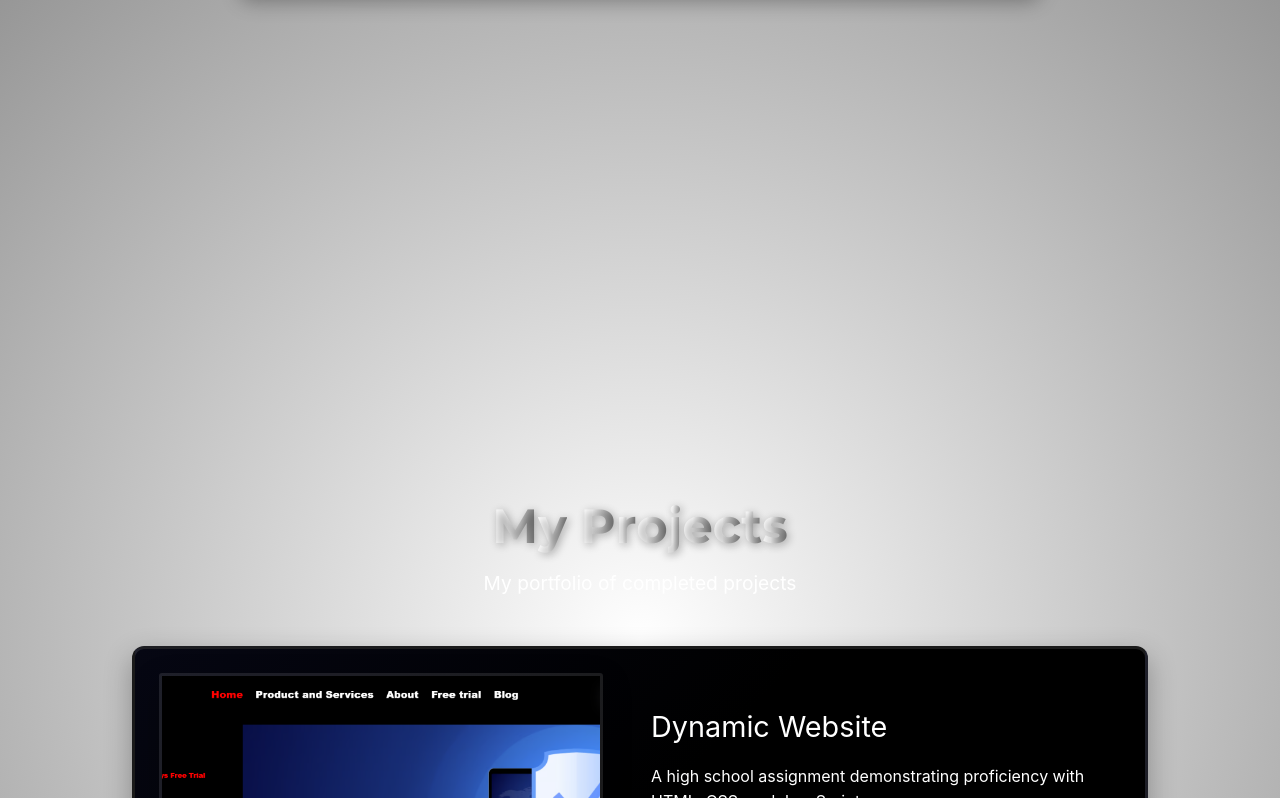
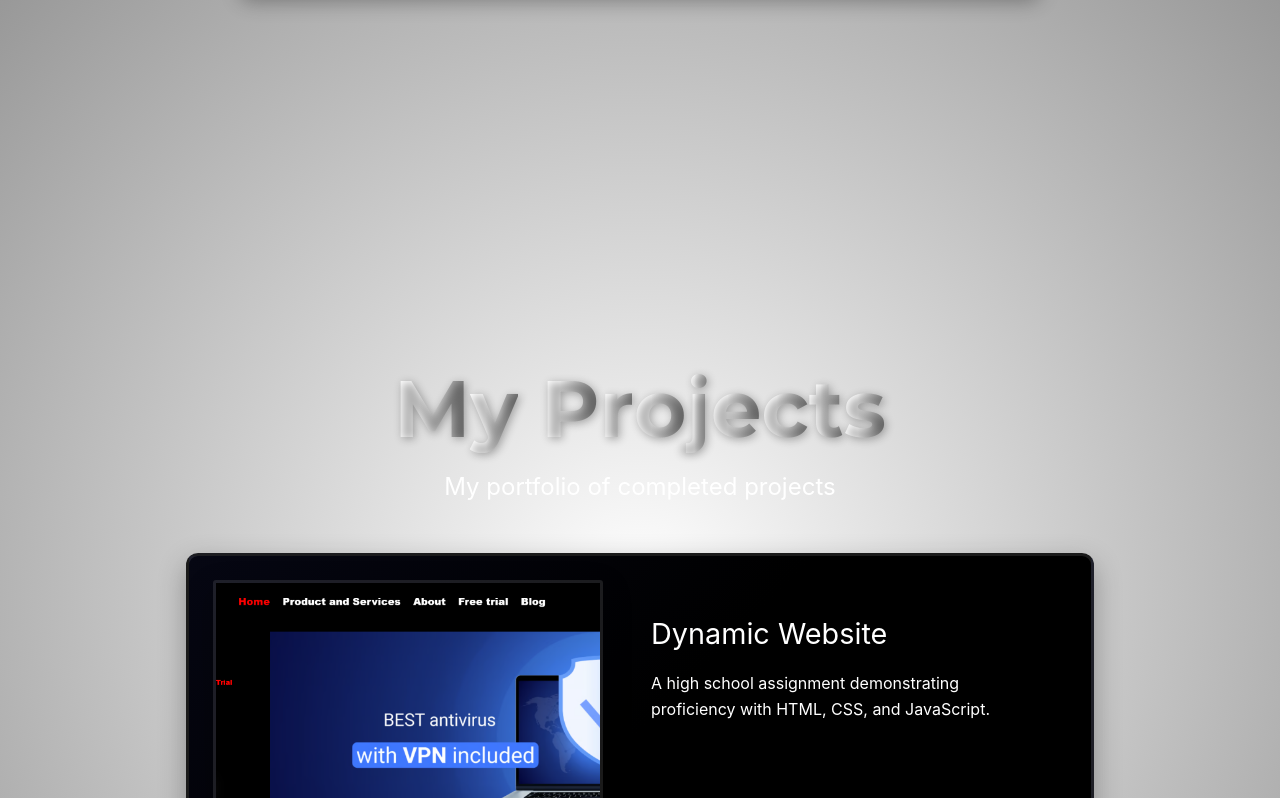
Before and after one commit to Sparshan605/Portfolio_Website, a React (Vite) app: page / in a window 1280 px wide. Shown: the part 1480-2278 px from the top of the page. Built offline with nearby package versions, Linux system fonts and the light colour scheme.

Commit message:
changes on project

```diff
--- a/src/Styles/Projects.css
+++ b/src/Styles/Projects.css
@@ -1,12 +1,11 @@
 .projects-section {
   padding: 4rem 2rem;
-  max-width: 1200px;
+  max-width: 90%;
   margin: 0 auto;
   width: 100%;
-  /* background-color: #121212; */
-  margin-top: 20%;
   z-index: 10;
   position: relative;
+  margin-top: 5rem;
 }
 
 .projects-header {
@@ -16,7 +15,7 @@
 }
 
 .projects-title {
-  font-size: 3rem;
+  font-size: 5rem;
   font-weight: 700;
   margin-bottom: 1rem;
   display: flex;
@@ -29,7 +28,7 @@
 }
 
 .projects-subtitle {
-  font-size: 1.2rem;
+  font-size: 1.5rem;
   color: #fff;
   max-width: 600px;
   margin: 0 auto;
--- a/src/Styles/Work.css
+++ b/src/Styles/Work.css
@@ -14,13 +14,13 @@
   text-align: center;
   margin-bottom: 3rem;
   width: 100%;
-  font-size: 80px !important;
 }
 
 .work-title {
   color: #ffffff;
   font-size: 5rem;
   margin-bottom: 0.5rem;
+  font-weight: 700;
 }
 
 .static-title {
```
